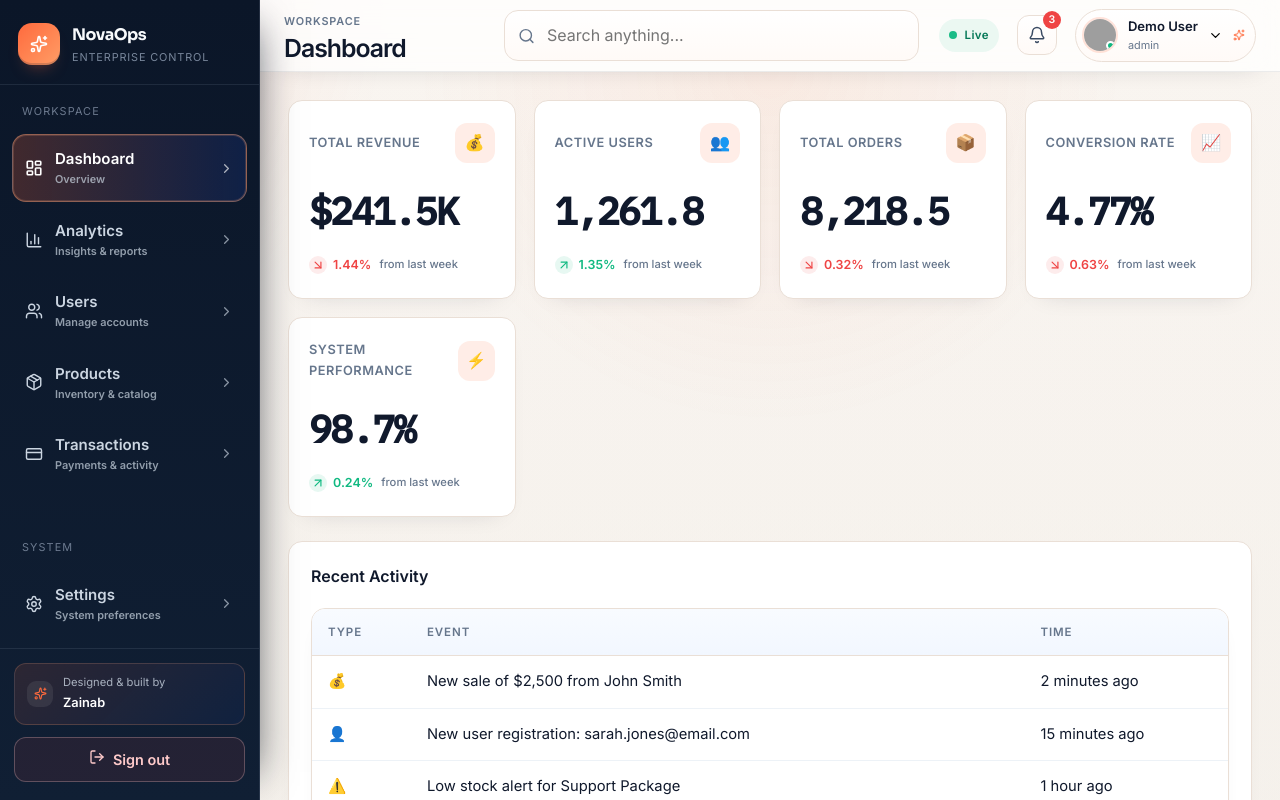
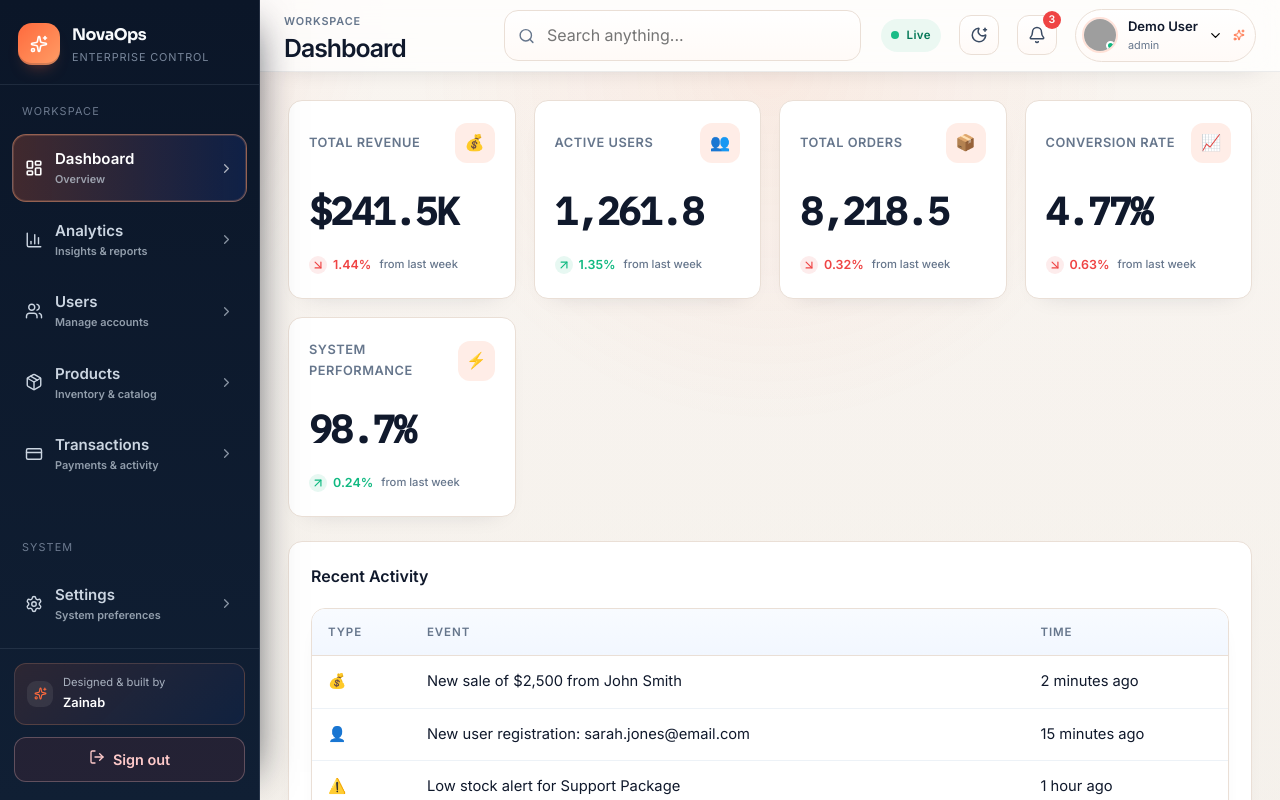
Before and after one commit to abdulbasit-25/zainaib-internship-task, a React (Vite) app in the folder task-4-enterprise-dashboard/: page /dashboard in a window 1280 px wide. Shown: the top 800 px of the page. Built offline with nearby package versions, Linux system fonts and the light colour scheme; sample sign-in values are in the browser's storage; grey boxes are pictures that could not be loaded.

Commit message:
Update enterprise dashboard Navbar.jsx

```diff
--- a/task-4-enterprise-dashboard/src/components/Navbar.jsx
+++ b/task-4-enterprise-dashboard/src/components/Navbar.jsx
@@ -1,12 +1,20 @@
 import React, { useState } from "react";
-import { Bell, ChevronDown, Menu, Search, Sparkles } from "lucide-react";
+import {
+  Bell,
+  ChevronDown,
+  Menu,
+  MoonStar,
+  Search,
+  Sparkles,
+  SunMedium,
+} from "lucide-react";
 import { useAuth } from "../context/AuthContext";
 import "./Navbar.css";
 
 /**
  * Navbar - Premium enterprise top navigation
  */
-export const Navbar = ({ title, onMenuClick, isLive }) => {
+export const Navbar = ({ title, onMenuClick, isLive, isDark, onToggleTheme }) => {
   const { user } = useAuth();
   const [showNotifications, setShowNotifications] = useState(false);
 
@@ -44,7 +52,7 @@ export const Navbar = ({ title, onMenuClick, isLive }) => {
         </div>
       </div>
 
-      {/* Right — Status, Notifications, Profile */}
+      {/* Right — Status, Theme, Notifications, Profile */}
       <div className="navbar-right">
         {isLive && (
           <div className="live-indicator">
@@ -52,6 +60,15 @@ export const Navbar = ({ title, onMenuClick, isLive }) => {
             <span className="live-text">Live</span>
           </div>
         )}
+
+        <button
+          type="button"
+          className="theme-toggle"
+          onClick={onToggleTheme}
+          aria-label={isDark ? "Switch to light mode" : "Switch to dark mode"}
+        >
+          {isDark ? <SunMedium size={18} /> : <MoonStar size={18} />}
+        </button>
 
         {/* Notifications */}
         <div className="notification-container">
```
